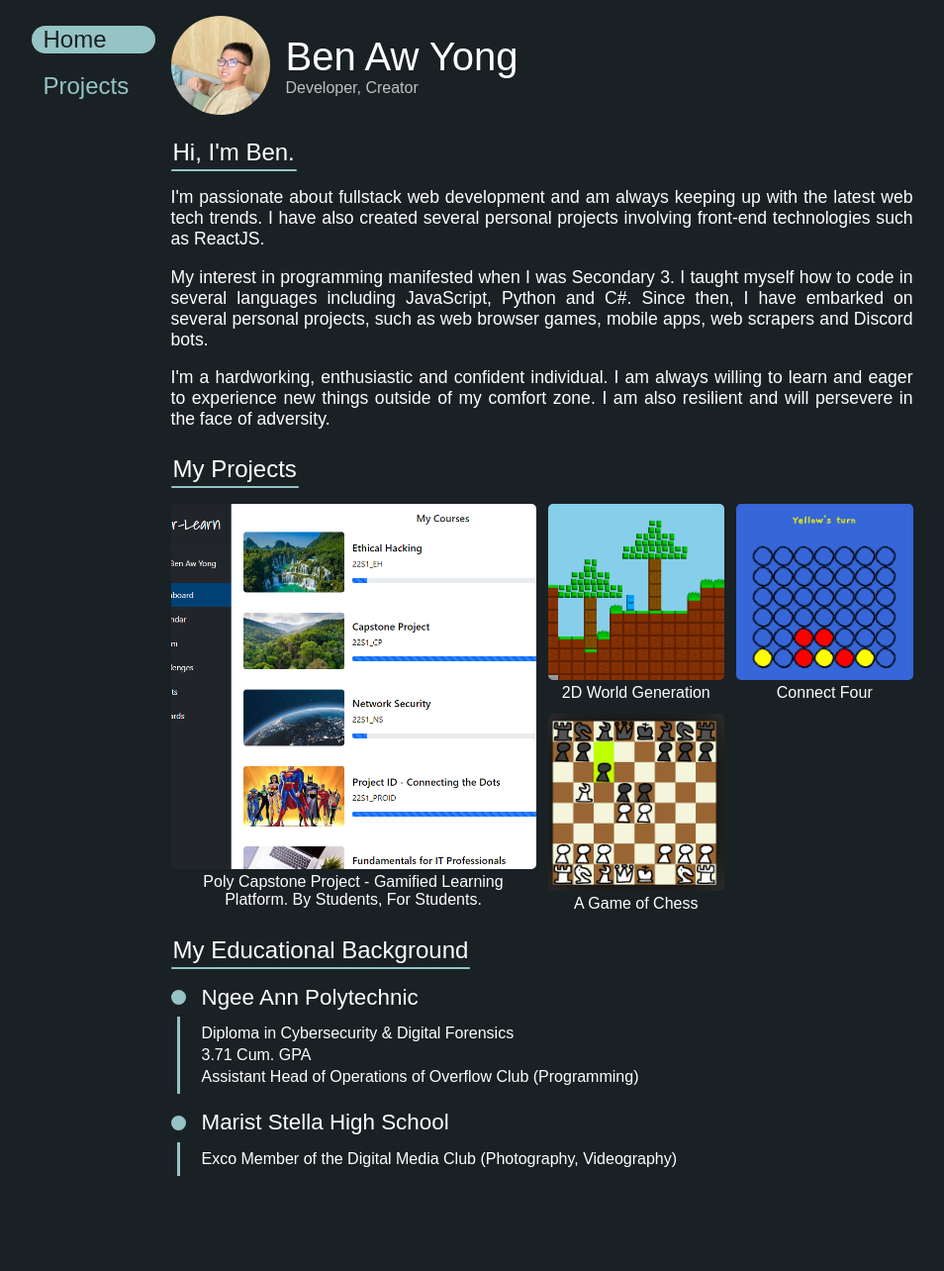
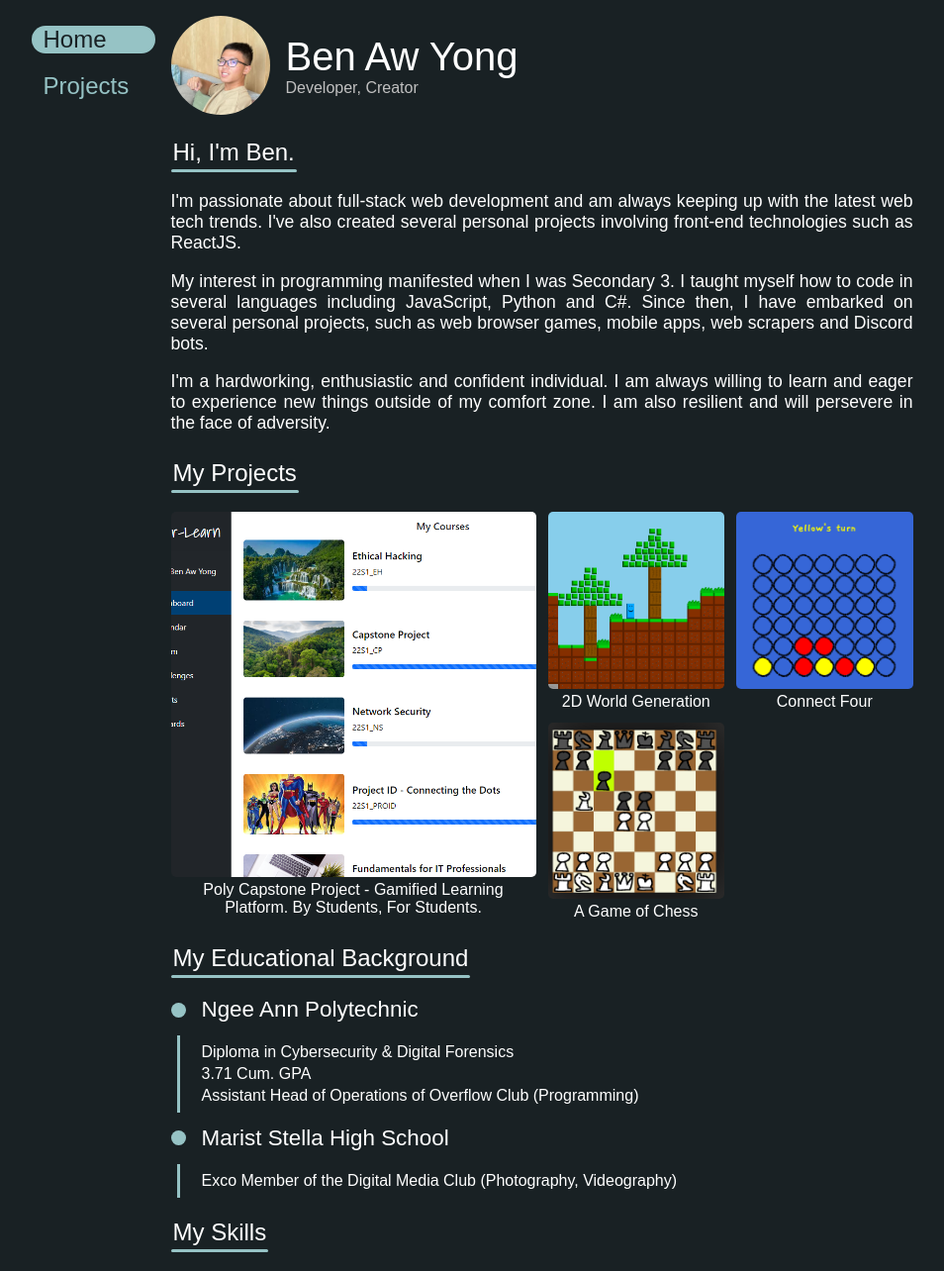
Before and after one commit to herbalvegetable/personal-portfolio, a Next.js app in the folder webapp/: page / in a window 1280 px wide. Shown: the whole page at 99% size, without its empty margins (163-1117 px from the left). Before the commit the page ends 1204 px from the top, so only its background shows below. Built offline with nearby package versions, Linux system fonts and the light colour scheme; a web font is replaced by a local one.

Commit message:
minor updates to title, topic components

```diff
--- a/webapp/components/Title/Title.module.css
+++ b/webapp/components/Title/Title.module.css
@@ -1,7 +1,7 @@
 .title{
     align-self: flex-start;
     margin-top: 0.5em;
-    margin-bottom: 1em;
+    margin-bottom: 1.2em;
 }
 
 .title .text{
@@ -12,6 +12,6 @@
 
 .title .underline{
     border-radius: 20px;
-    height: 2px;
+    height: 3px;
     background-color: #96C3C5;
 }
--- a/webapp/components/Topic/Topic.module.css
+++ b/webapp/components/Topic/Topic.module.css
@@ -4,14 +4,14 @@
     align-items: flex-start;
     align-self: flex-start;
 
-    margin-bottom: 1em;
+    margin-bottom: 0.8em;
 }
 
 .title{
     display: flex;
     flex-direction: row;
     align-items: center;
-    margin-bottom: 0.4em;
+    margin-bottom: 0.8em;
 }
 .title .bullet{
     width: 15px;
--- a/webapp/src/pages/index.js
+++ b/webapp/src/pages/index.js
@@ -19,7 +19,7 @@ export default function Home() {
 			<Title>Hi, I'm Ben.</Title>
 
 			<Paragraph>
-				I'm passionate about fullstack web development and am always keeping up with the latest web tech trends. I have also created several personal projects involving front-end technologies such as ReactJS.
+				I'm passionate about full-stack web development and am always keeping up with the latest web tech trends. I've also created several personal projects involving front-end technologies such as ReactJS.
 			</Paragraph>
 			<Paragraph>
 				My interest in programming manifested when I was Secondary 3. I taught myself how to code in several languages including JavaScript, Python and C#. Since then, I have embarked on several personal projects, such as web browser games, mobile apps, web scrapers and Discord bots.
@@ -51,6 +51,8 @@ export default function Home() {
 				lines={[
 					'Exco Member of the Digital Media Club (Photography, Videography)',
 				]}/>
+
+			<Title>My Skills</Title>
 		</PageContainer>
 	)
 }
```
